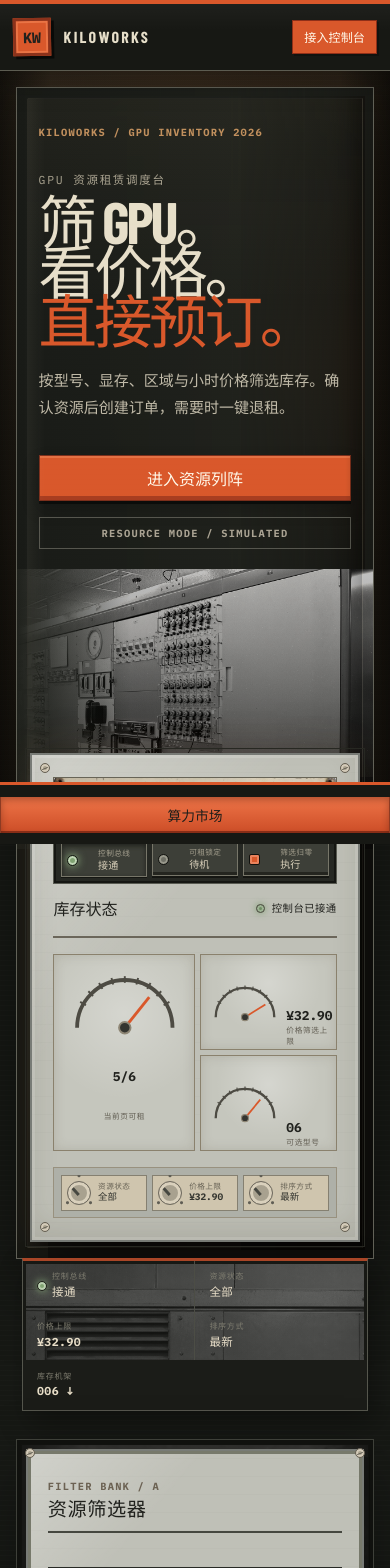
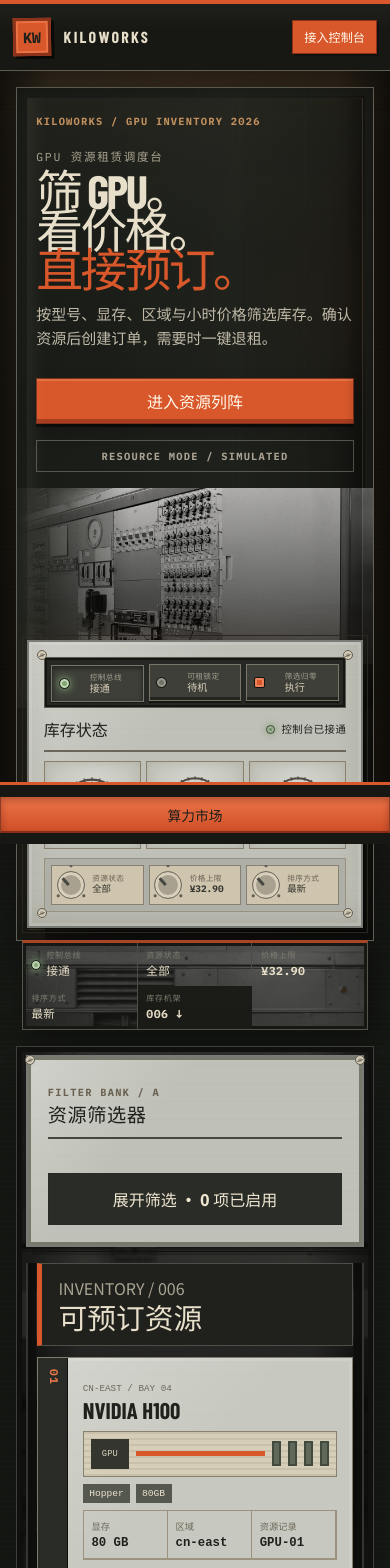
Before and after one commit to nya-a-cat/gpu-rental-platform, a React (Vite) app in the folder apps/web/: page / in a window 390 px wide. Shown: the top 1568 px of the page. Built offline with nearby package versions, Linux system fonts and the light colour scheme; a web font is replaced by a local one.

Commit message:
fix: compact market hero

```diff
--- a/apps/web/src/styles.css
+++ b/apps/web/src/styles.css
@@ -2077,6 +2077,8 @@ body {
 }
 
 .hero-archive img {
+  position: absolute;
+  inset: 0;
   width: 100%;
   height: 100%;
   display: block;
@@ -2765,8 +2767,21 @@ body {
 
   .hero-copy {
     min-height: 0;
-    padding: 2.4rem 1.35rem 1.25rem;
+    padding: 1.7rem 1.2rem 1rem;
     border-right: 0;
+  }
+
+  .hero-kicker {
+    margin: 1.25rem 0 0.45rem;
+  }
+
+  .hero-copy > p:last-of-type {
+    margin-top: 0.85rem;
+    line-height: 1.55;
+  }
+
+  .hero-actions {
+    margin-top: 0.85rem;
   }
 
   .hero-copy::after {
@@ -2783,7 +2798,8 @@ body {
 
   .gauge-console {
     z-index: 4;
-    margin: -6rem 0.8rem 1rem;
+    margin: -4.25rem 0.65rem 0.75rem;
+    padding: 0.9rem;
     transform: none;
   }
 
@@ -2792,7 +2808,7 @@ body {
   }
 
   .hero-archive {
-    height: 280px;
+    height: 220px;
   }
 
   .hero-archive figcaption {
@@ -2804,21 +2820,95 @@ body {
   }
 
   .signal-bridge {
-    grid-template-columns: 1fr 1fr;
+    grid-template-columns: repeat(3, minmax(0, 1fr));
     margin: -1px 0.35rem 0;
   }
 
-  .signal-bridge > span:nth-child(even) {
+  .signal-bridge > span:nth-child(3n) {
     border-right: 0;
   }
 
   .signal-bridge > a {
-    grid-column: 1 / -1;
+    grid-column: auto;
+  }
+
+  .signal-bridge > span,
+  .signal-bridge > a {
+    padding: 0.5rem 0.55rem;
+  }
+
+  .calibration-strip {
+    display: none;
+  }
+
+  .console-action-rail {
+    gap: 0.3rem;
+    margin-bottom: 0.55rem;
+    padding: 0.4rem;
+  }
+
+  .console-action {
+    padding: 0.4rem;
+  }
+
+  .console-label-row {
+    padding-bottom: 0.55rem;
+  }
+
+  .gauge-row {
+    grid-template-columns: repeat(3, minmax(0, 1fr));
+    grid-template-rows: 1fr;
+    gap: 0.35rem;
+    margin: 0.55rem 0;
+  }
+
+  .gauge-row .analog-gauge:first-child {
+    grid-row: auto;
+  }
+
+  .gauge-row .analog-gauge:first-child svg,
+  .analog-gauge svg {
+    max-width: 80px;
+  }
+
+  .gauge-row .analog-gauge:not(:first-child) {
+    grid-template-columns: 1fr;
+    grid-template-rows: auto auto auto;
+    justify-items: center;
+  }
+
+  .gauge-row .analog-gauge:not(:first-child) svg {
+    width: 72px;
+    grid-row: auto;
+  }
+
+  .gauge-row .analog-gauge:not(:first-child) .gauge-display,
+  .gauge-row .analog-gauge:not(:first-child) .gauge-label {
+    align-self: auto;
+  }
+
+  .analog-gauge {
+    padding: 0.3rem;
+  }
+
+  .console-switches {
+    gap: 0.3rem;
+    padding: 0.4rem;
+  }
+
+  .rotary-control {
+    grid-template-columns: 28px minmax(0, 1fr);
+    padding: 0.3rem;
+  }
+
+  .rotary-control__knob {
+    width: 28px;
+    height: 28px;
   }
 
   .market-workbench {
     grid-template-columns: 1fr;
-    margin-top: 1.8rem;
+    margin-top: 1rem;
     padding: 0.55rem;
   }
 
@@ -2860,7 +2950,7 @@ body {
   }
 
   .hero-copy h1 {
-    font-size: clamp(2.8rem, 15vw, 4.6rem);
+    font-size: clamp(2.55rem, 12vw, 3.35rem);
   }
 
   .hero-copy h1 .hero-title-part {
@@ -2872,7 +2962,7 @@ body {
   }
 
   .gauge-row {
-    grid-template-columns: 1.2fr 0.8fr;
+    grid-template-columns: repeat(3, minmax(0, 1fr));
   }
 
   .resource-card {
```
Also changed, not shown: 2 other files (tests, documents, lock files or other folders).
